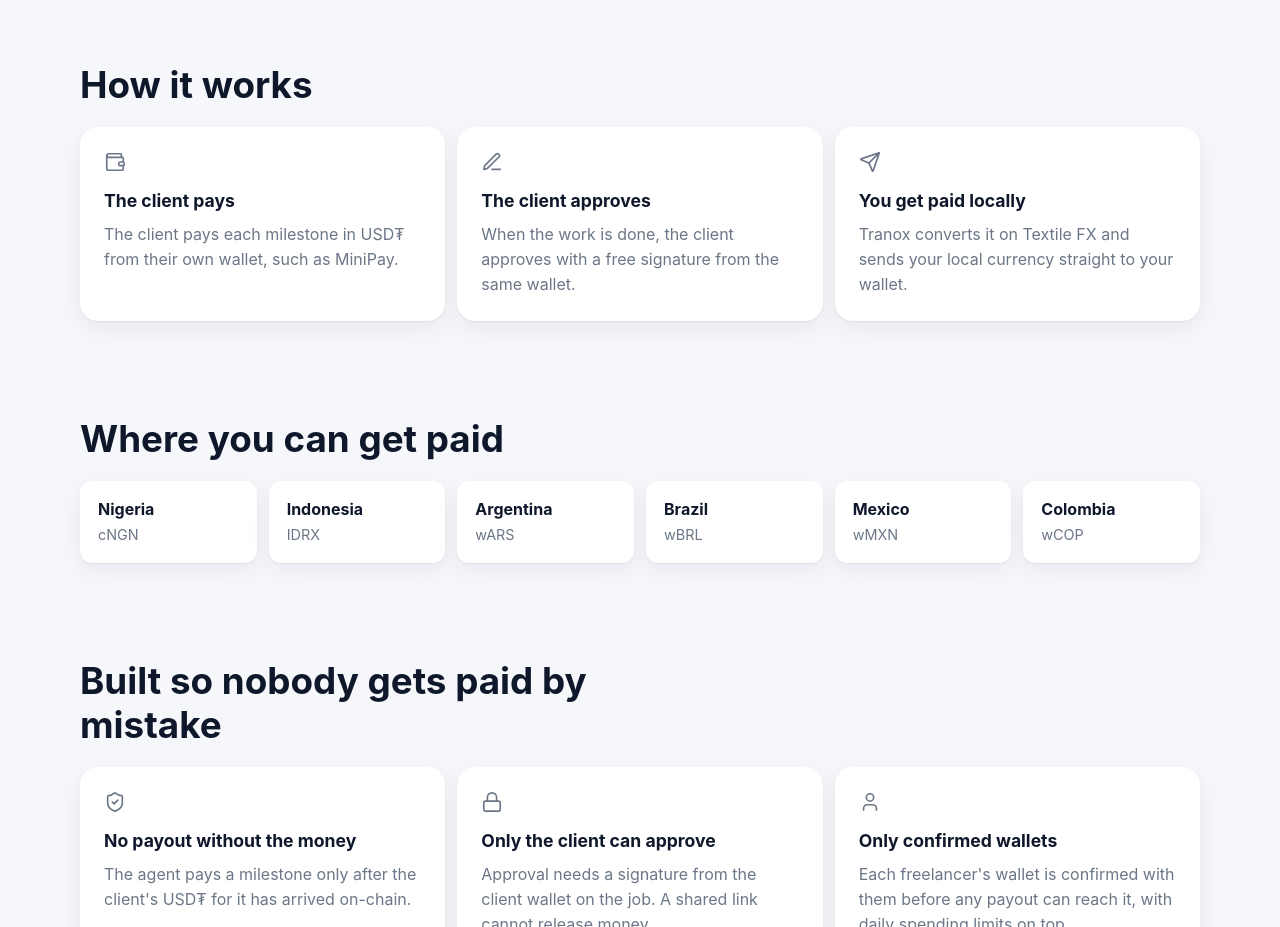
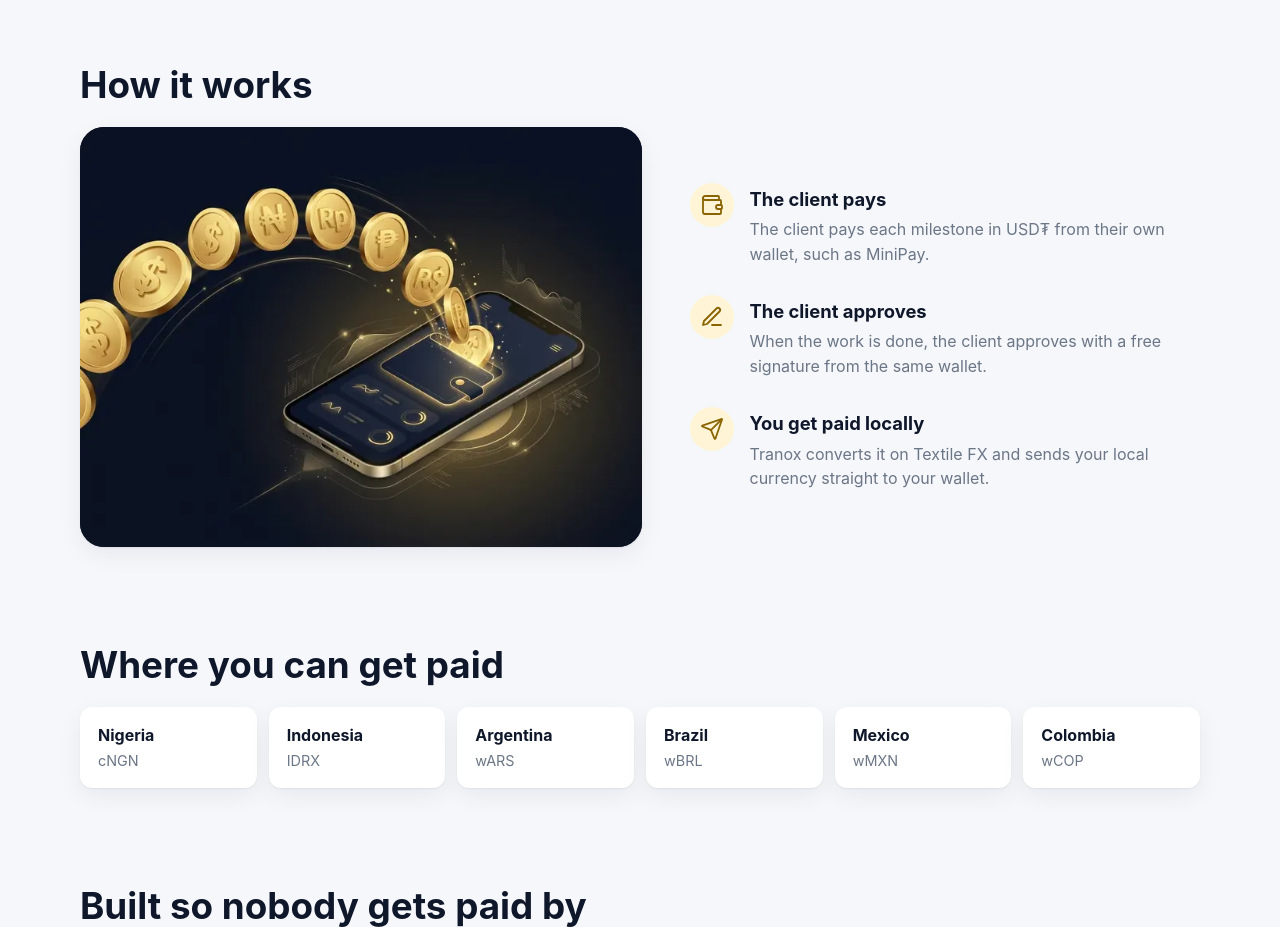
Before and after one commit to JoelEmmanuelCloud/tranox, a website: page web/index.html in a window 1280 px wide. Shown: the part 900-1827 px from the top of the page. Drawn offline with Linux system fonts and the light colour scheme; files that its build step writes are made by us from their sources; files whose address does not match are found by name.

Commit message:
web: how it works as the illustration beside one list of steps

```diff
--- a/src/router.ts
+++ b/src/router.ts
@@ -21,6 +21,8 @@ const IMAGES: Record<string, string> = {
   "/icon-192.png": "image/png",
   "/logo.png": "image/png",
   "/og.jpg": "image/jpeg",
+  "/how-1200.webp": "image/webp",
+  "/how-720.webp": "image/webp",
 };
 const HEADERS: Record<string, string> = {
   "content-security-policy": "default-src 'none'; script-src 'self'; style-src 'self'; connect-src 'self'; img-src 'self' data:; base-uri 'none'; form-action 'none'; frame-ancestors 'none'",
--- a/web/index.html
+++ b/web/index.html
@@ -78,10 +78,13 @@
       <div class="section-head">
         <h2 id="how-title">How it works</h2>
       </div>
-      <div class="cards3">
-        <article class="feature"><div class="feature-icon"><span data-icon="wallet" data-icon-class="icon-lg"></span></div><h3>The client pays</h3><p>The client pays each milestone in USD₮ from their own wallet, such as MiniPay.</p></article>
-        <article class="feature"><div class="feature-icon"><span data-icon="pen" data-icon-class="icon-lg"></span></div><h3>The client approves</h3><p>When the work is done, the client approves with a free signature from the same wallet.</p></article>
-        <article class="feature"><div class="feature-icon"><span data-icon="send" data-icon-class="icon-lg"></span></div><h3>You get paid locally</h3><p>Tranox converts it on Textile FX and sends your local currency straight to your wallet.</p></article>
+      <div class="how">
+        <img class="how-art" src="/how-1200.webp" srcset="/how-720.webp 720w, /how-1200.webp 1200w" sizes="(max-width: 860px) 100vw, 560px" width="1200" height="896" loading="lazy" decoding="async" alt="Dollar coins turning into naira, rupiah, peso and real coins as they flow into a phone wallet">
+        <ol class="how-steps">
+          <li><span class="how-icon"><span data-icon="wallet" data-icon-class="icon-lg"></span></span><div><h3>The client pays</h3><p>The client pays each milestone in USD₮ from their own wallet, such as MiniPay.</p></div></li>
+          <li><span class="how-icon"><span data-icon="pen" data-icon-class="icon-lg"></span></span><div><h3>The client approves</h3><p>When the work is done, the client approves with a free signature from the same wallet.</p></div></li>
+          <li><span class="how-icon"><span data-icon="send" data-icon-class="icon-lg"></span></span><div><h3>You get paid locally</h3><p>Tranox converts it on Textile FX and sends your local currency straight to your wallet.</p></div></li>
+        </ol>
       </div>
     </div>
   </section>
--- a/web/styles.css
+++ b/web/styles.css
@@ -115,6 +115,13 @@ img, svg { display: block; }
 .section-head h2 { font-size: clamp(1.7rem, 3.6vw, 2.3rem); line-height: 1.2; margin: 0 0 12px; }
 .section-head p { color: var(--muted); margin: 0; font-size: 1.05rem; }
 
+.how { display: grid; grid-template-columns: minmax(0, 1.1fr) minmax(0, 1fr); gap: 48px; align-items: center; }
+.how-art { width: 100%; height: auto; border-radius: var(--radius-lg); background: var(--navy-900); box-shadow: var(--shadow); }
+.how-steps { list-style: none; margin: 0; padding: 0; display: grid; gap: 28px; }
+.how-steps li { display: flex; gap: 16px; align-items: flex-start; }
+.how-steps h3 { margin: 2px 0 4px; font-size: 1.15rem; }
+.how-steps p { margin: 0; color: var(--muted); }
+.how-icon { flex: none; width: 44px; height: 44px; border-radius: 50%; display: grid; place-items: center; background: #fff4d6; color: #8a6400; }
 .cards3 { display: grid; gap: 12px; grid-template-columns: repeat(auto-fit, minmax(250px, 1fr)); }
 .feature { background: var(--card); border-radius: var(--radius); padding: 24px; box-shadow: var(--shadow); }
 .feature h3 { margin: 14px 0 8px; font-size: 1.1rem; }
@@ -202,6 +209,9 @@ img, svg { display: block; }
 .fade-in { animation: fadeUp .35s var(--ease) both; }
 @keyframes fadeUp { from { opacity: 0; transform: translateY(8px); } to { opacity: 1; transform: none; } }
 
+@media (max-width: 860px) {
+  .how { grid-template-columns: 1fr; gap: 28px; }
+}
 @media (max-width: 760px) {
   .nav a:not(.nav-code) { display: none; }
   .route { padding: 20px 22px 26px; margin-top: 48px; }
```
